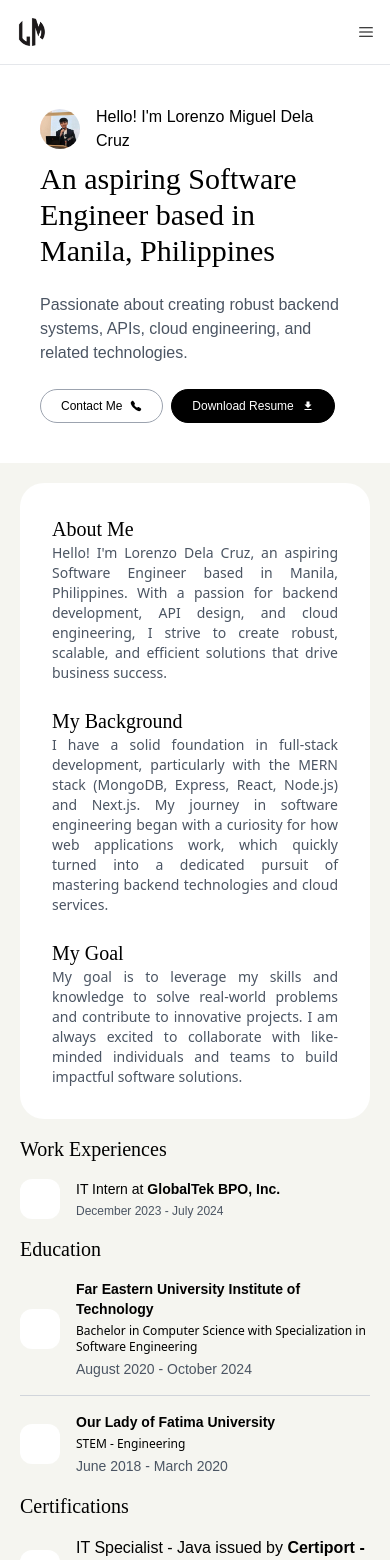
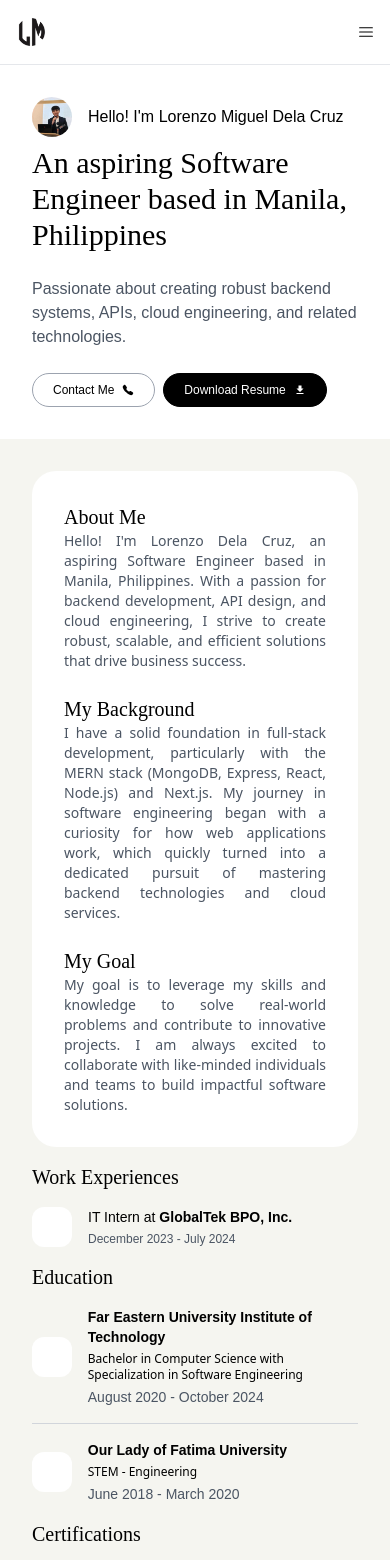
Before and after one commit to migodlcrz/delacruz-portfolio, a React (Vite) app: page / in a window 390 px wide. Shown: the top 1560 px of the page. Built offline with nearby package versions, Linux system fonts and the light colour scheme.

Commit message:
modify: changed page padding

```diff
--- a/src/pages/Home.tsx
+++ b/src/pages/Home.tsx
@@ -23,7 +23,7 @@ const Home: React.FC<HomeProps> = ({
   return (
     <div ref={homeRef} className="flex flex-col">
       {/* Home */}
-      <div className="bg-white p-10 lg:py-24 lg:px-52">
+      <div className="bg-white p-8 lg:py-24 lg:px-52">
         <div className="flex flex-col items-start lg:items-start lg:flex-row space-y-2 lg:space-y-0 lg:space-x-4">
           <div className="flex flex-row lg:flex-col items-center lg:items-start lg:w-1/2 space-x-4 lg:space-x-0 lg:space-y-10">
             <img
@@ -76,7 +76,7 @@ const Home: React.FC<HomeProps> = ({
       {/* About Me */}
       <div
         ref={aboutRef}
-        className="flex flex-col w-full bg-beige p-5 lg:py-24 lg:px-52 space-y-4 lg:space-y-10"
+        className="flex flex-col w-full bg-beige p-8 lg:py-24 lg:px-52 space-y-4 lg:space-y-10"
       >
         <div className="flex flex-col w-full bg-white rounded-3xl p-8 lg:p-20 space-y-6">
           <InfoTag
@@ -172,7 +172,7 @@ const Home: React.FC<HomeProps> = ({
       {/* Services */}
       <div
         ref={servicesRef}
-        className="flex flex-col w-full bg-white p-5 lg:py-24 lg:px-52 space-y-4"
+        className="flex flex-col w-full bg-white 10 p-8 lg:py-24 lg:px-52 space-y-4"
       >
         <div className="flex flex-row w-full space-y-4 items-center">
           <span className="text-black gideon text-xl lg:text-3xl w-full lg:w-1/2">
@@ -219,7 +219,7 @@ const Home: React.FC<HomeProps> = ({
       {/* Projects */}
       <div
         ref={projectsRef}
-        className="flex flex-col w-full bg-beige p-5 lg:py-24 lg:px-52 space-y-4 lg:space-y-10 lg:space-x-10"
+        className="flex flex-col w-full bg-beige p-8 lg:py-24 lg:px-52 space-y-4 lg:space-y-10 lg:space-x-10"
       >
         <div className="text-black text-xl lg:text-3xl gideon">
           Featured Works
```
